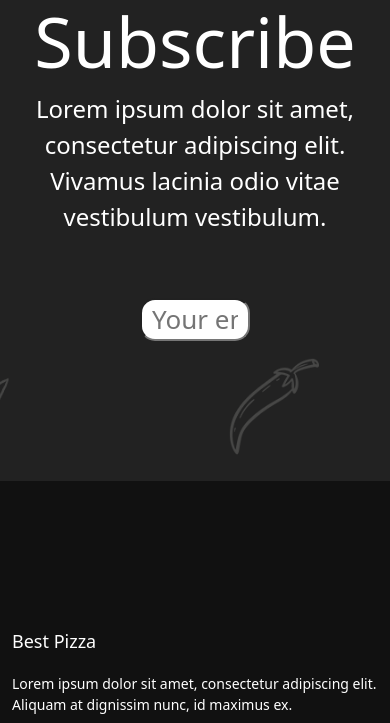
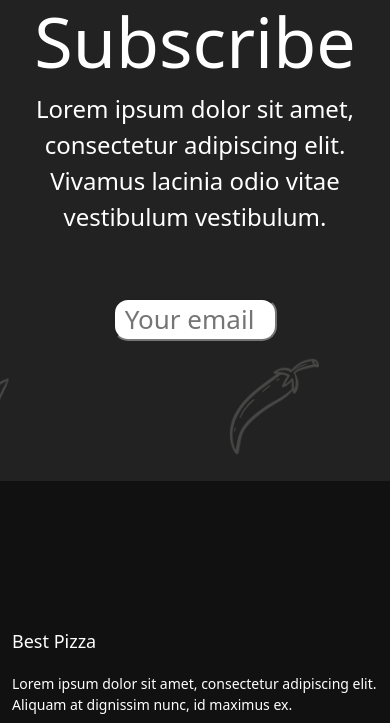
Before and after one commit to Abusayeed195/italian-foodzone, a plain HTML site: page index.html in a window 390 px wide. Shown: the part 6075-6798 px from the top of the page. Drawn offline with nearby package versions, Linux system fonts and the light colour scheme.

Commit message:
mobile.css

```diff
--- a/mobile.css
+++ b/mobile.css
@@ -47,7 +47,7 @@ nav li a {
 font-size: 22px !important;
   }
  .email input{
-  width: 45%;
+  width: 45% !important;
 }
 }
 
@@ -73,7 +73,7 @@ font-size: 22px !important;
     }
 
   .email input{
-  width: 45%;
+  width: 45% !important;
 }
   }
 
@@ -86,7 +86,7 @@ font-size: 22px !important;
   }
 
       .email input{
-  width: 45%;
+  width: 45% !important;
 }
 
    }
```
